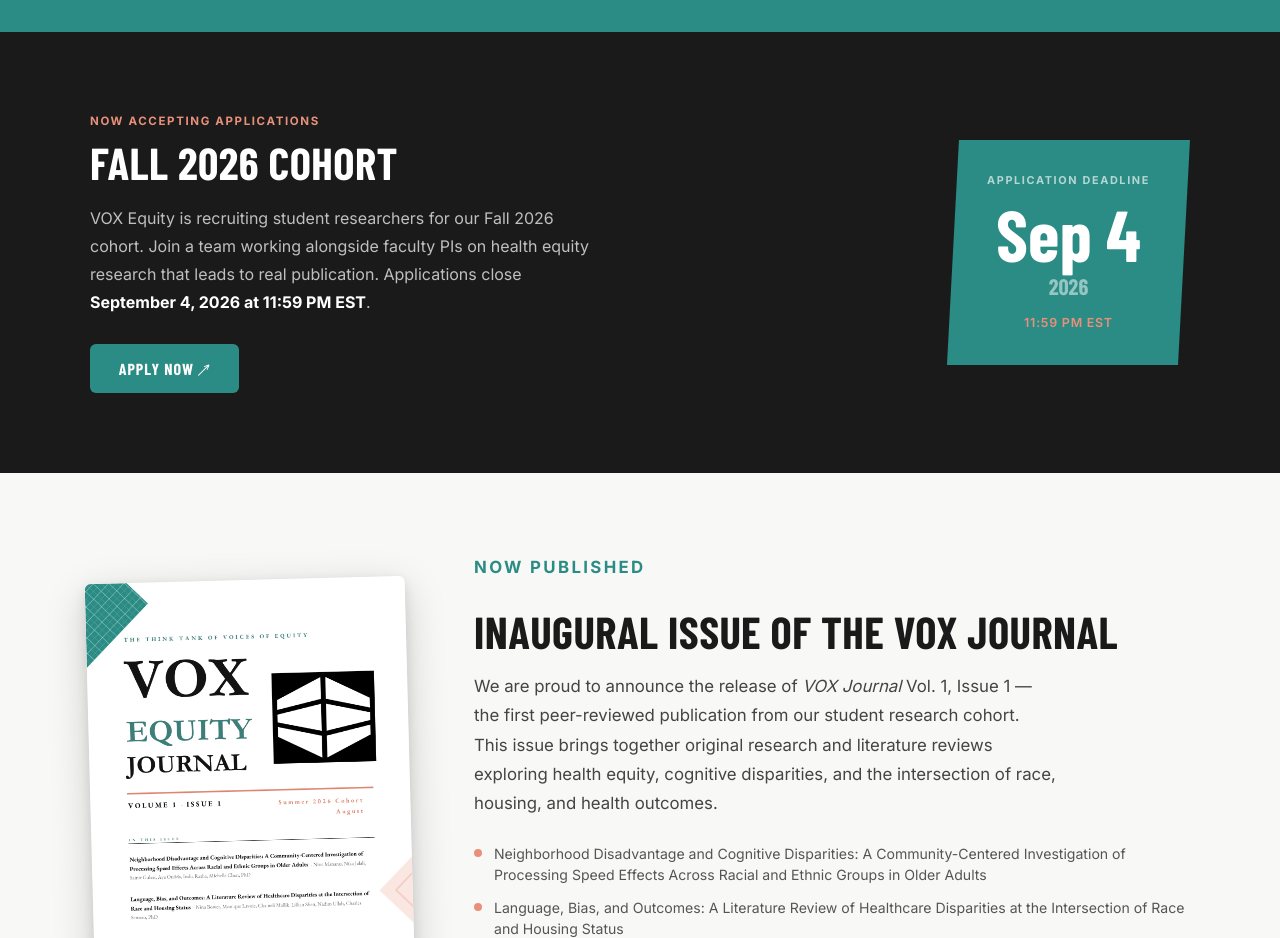
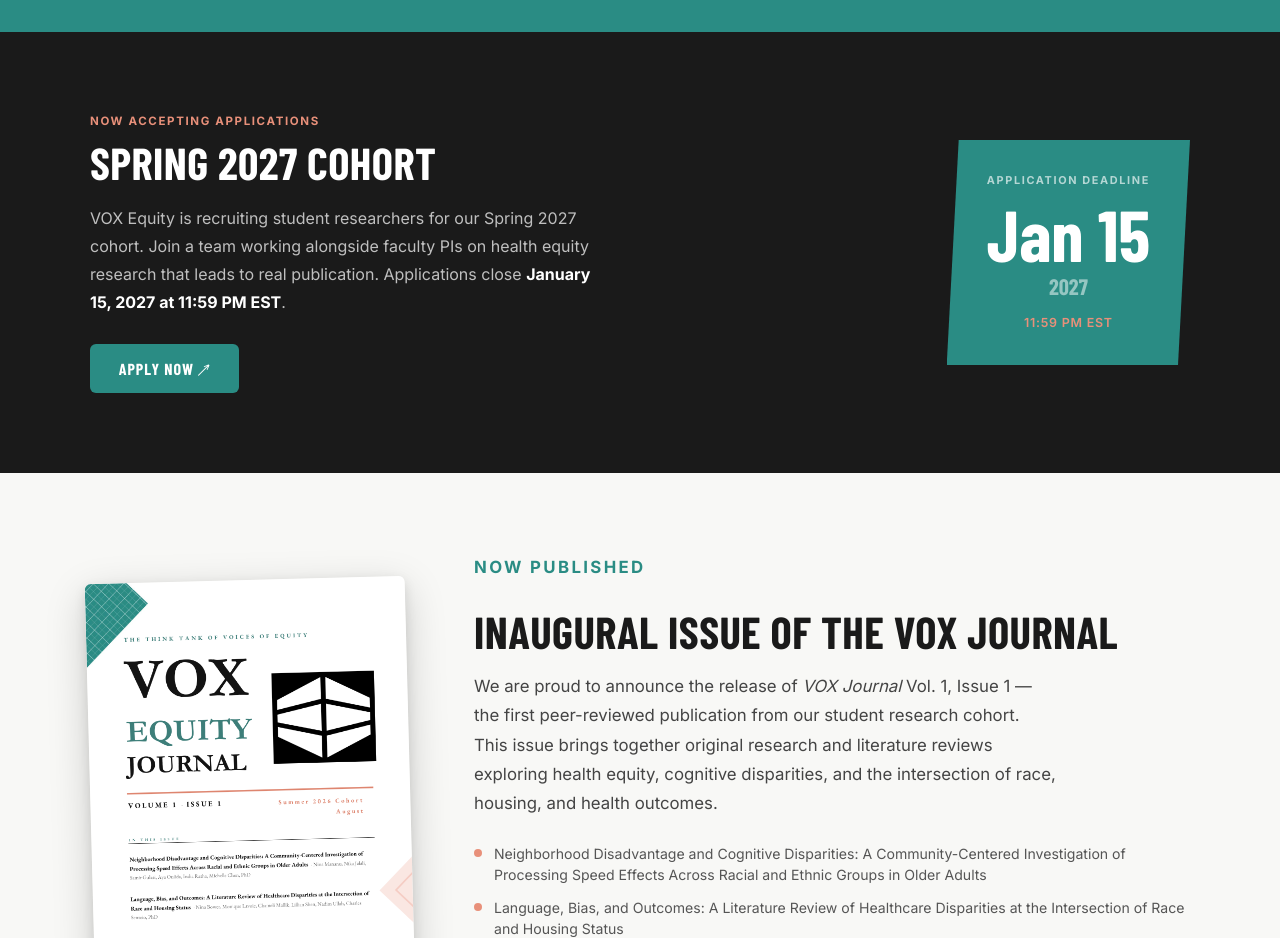
Before and after one commit to jamesq2800/VOX-Website, a plain HTML site: page index.html in a window 1280 px wide. Shown: the part 1460-2398 px from the top of the page. Drawn offline with nearby package versions, Linux system fonts and the light colour scheme; a web font is replaced by a local one.

Commit message:
Update application deadline to Jan 15 2027 Spring cohort

```diff
--- a/index.html
+++ b/index.html
@@ -156,15 +156,15 @@
       <div class="apply-inner">
         <div class="apply-text">
           <p class="eyebrow">Now accepting applications</p>
-          <h2>Fall 2026 Cohort</h2>
-          <p class="apply-desc">VOX Equity is recruiting student researchers for our Fall 2026 cohort. Join a team working alongside faculty PIs on health equity research that leads to real publication. Applications close <strong>September 4, 2026 at 11:59 PM EST</strong>.</p>
+          <h2>Spring 2027 Cohort</h2>
+          <p class="apply-desc">VOX Equity is recruiting student researchers for our Spring 2027 cohort. Join a team working alongside faculty PIs on health equity research that leads to real publication. Applications close <strong>January 15, 2027 at 11:59 PM EST</strong>.</p>
           <a class="button primary" href="https://docs.google.com/forms/d/e/1FAIpQLSd9Npx7kHGBxg1HxnqZUW3rtAV6o2_2dgTfxMcEcV6yFNC1-Q/viewform?usp=dialog" target="_blank" rel="noopener">Apply Now ↗</a>
         </div>
         <div class="apply-deadline">
           <div class="deadline-card">
             <p class="deadline-label">Application Deadline</p>
-            <p class="deadline-date">Sep 4</p>
-            <p class="deadline-year">2026</p>
+            <p class="deadline-date">Jan 15</p>
+            <p class="deadline-year">2027</p>
             <p class="deadline-time">11:59 PM EST</p>
           </div>
         </div>
```
